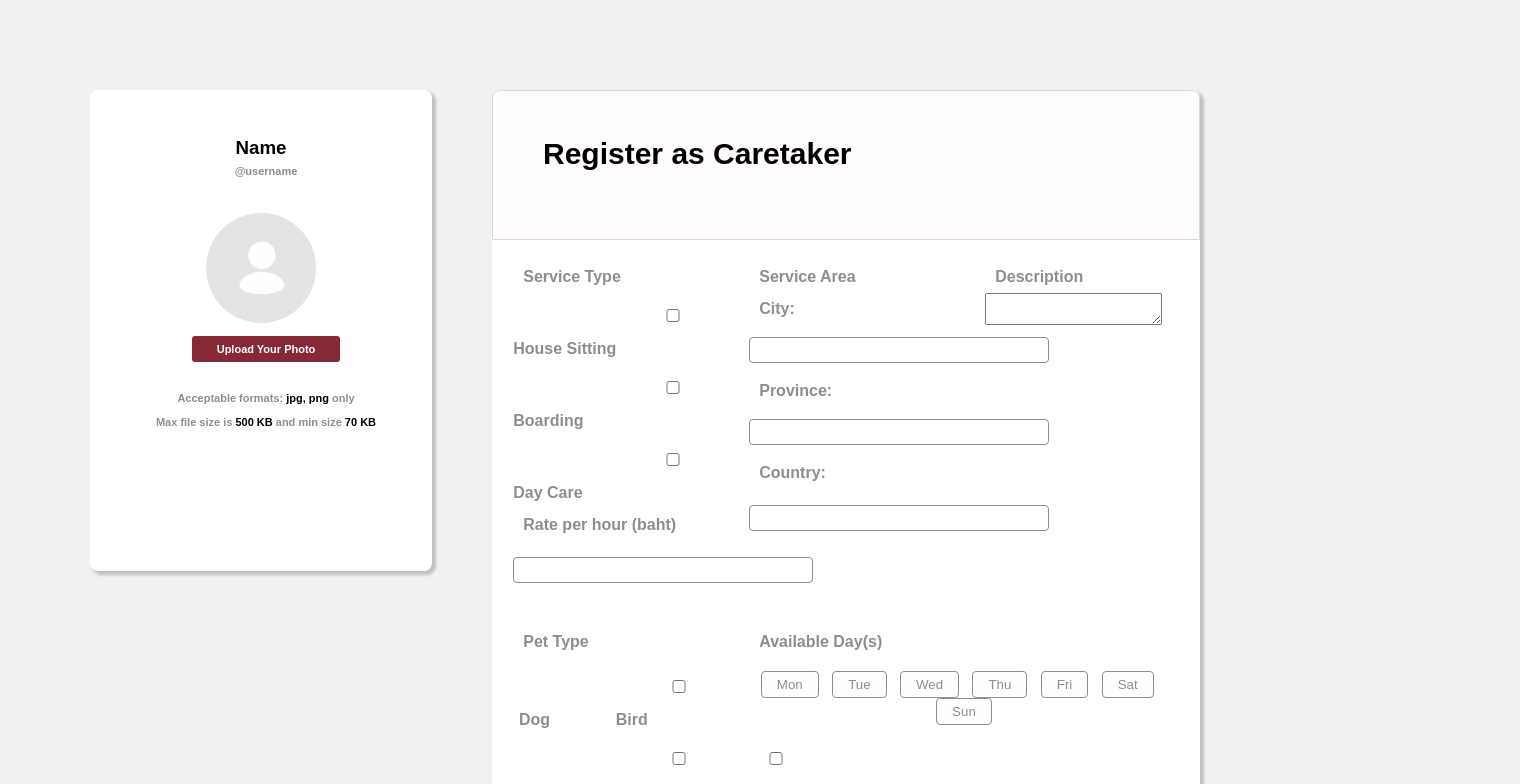
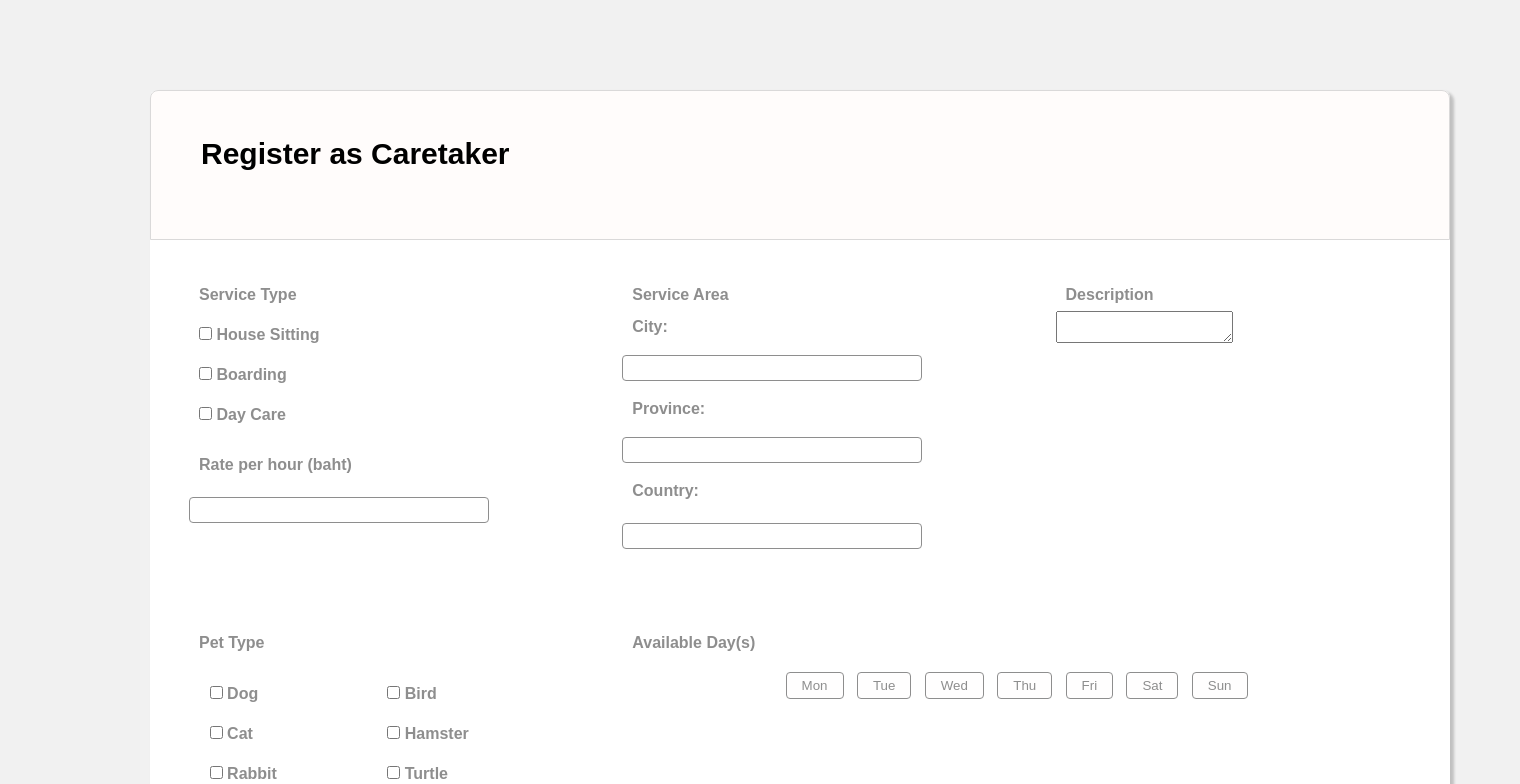
Before and after one commit to 2110336-SoftwareEngineering2/sec1_PCSD, a React (Create React App) app in the folder webapp/: page /register in a window 1280 px wide. Both pictures are taken after a click on the button "Next". Shown: the top 784 px of the page, 1520 px wide, since content can reach past the window. Built offline with nearby package versions, Linux system fonts and the light colour scheme.

Commit message:
update JobInfo

```diff
--- a/webapp/src/Register/Caretaker.js
+++ b/webapp/src/Register/Caretaker.js
@@ -4,13 +4,34 @@ import "./Caretaker.css"
 import UserProfile from "./UserProfile";
 import UserInfo from "./UserInfo"
 
-function Caretaker() {
-  return (
-      <div className="caretaker">
-          <UserProfile/>
-          <UserInfo infotype="Caretaker"/>
-      </div>
-  );
+//function Caretaker() {
+//  return (
+//      <div className="caretaker">
+//          <UserProfile/>
+//          <UserInfo infotype="Caretaker"/>
+//      </div>
+//  );
+//}
+
+class Caretaker extends React.Component {
+    constructor(props) {
+        super();
+        this.state = {isNext: false};
+        this.profileControl = this.profileControl.bind(this);
+    }
+
+    profileControl() {
+        this.setState({isNext: true});
+    }
+
+    render() {
+        return(
+            <div className="caretaker">
+                  {this.state.isNext ? null : <UserProfile/>}
+                  <UserInfo func={this.profileControl} infotype="Caretaker"/>
+            </div>
+        );
+    }
 }
 
 export default Caretaker;
--- a/webapp/src/Register/JobInfo.css
+++ b/webapp/src/Register/JobInfo.css
@@ -30,14 +30,17 @@
 
 [class*="col-"] {
     float: left;
-    padding: 3%;
+    padding: 30px;
     text-align: left;
 }
 
 /* container ---------------------------------------*/
-.availdays {
-    text-align: center;
-    margin-top: 13px;
+.jobinfobox {
+    height: 609px;
+}
+
+.jobinfo {
+    width: 100%;
 }
 
 .signupbutton {
@@ -68,7 +71,7 @@ button.signup {
 }
 
 /* label & input -----------------------------------*/
-.jobinfo label {
+.jobinfobox label {
     color: #8e8e8e;
     line-height: 2rem;
     font-weight: bold;
@@ -80,3 +83,7 @@ input.texting {
     padding: 3px;
     font-size: 16px;
 }
+
+input[type=checkbox] {
+    width: 13px;
+}
--- a/webapp/src/Register/JobInfo.js
+++ b/webapp/src/Register/JobInfo.js
@@ -4,20 +4,21 @@ import "./JobInfo.css"
 
 function JobInfo() {
   return (
-      <div className="jobinfo">
+      <div className="jobinfobox">
+          <div className="jonibfo">
               <form>
                     <div className="row">
                         <div className="col-4">
                             <label>Service Type</label><br/>
                             <label>
-                            <input type="checkbox" value="housesitting"/>House Sitting
+                                <input type="checkbox" value="housesitting"/>&nbsp;House Sitting
                             </label><br/>
                             <label>
-                            <input type="checkbox" value="boarding"/>Boarding
+                                <input type="checkbox" value="boarding"/>&nbsp;Boarding
                             </label><br/>
                             <label>
-                            <input type="checkbox" value="daycare"/>Day Care
-                        </label><br/>
+                                <input type="checkbox" value="daycare"/>&nbsp;Day Care
+                            </label><br/><br/>
                             <label>Rate per hour (baht)</label><br/>
                             <input className="texting" type="number"/>
                         </div>
@@ -38,24 +39,24 @@ function JobInfo() {
                             <div className="row">
                                 <div className="col-6">
                                     <label>
-                                    <input type="checkbox" value="dog"/>Dog
+                                        <input type="checkbox" value="dog"/>&nbsp;Dog
                                     </label><br/>
                                     <label>
-                                    <input type="checkbox" value="cat"/>Cat
+                                        <input type="checkbox" value="cat"/>&nbsp;Cat
                                     </label><br/>
                                     <label>
-                                    <input type="checkbox" value="rabbit"/>Rabbit
+                                        <input type="checkbox" value="rabbit"/>&nbsp;Rabbit
                                     </label>
                                 </div>
                                 <div className="col-6">
                                     <label>
-                                    <input type="checkbox" value="bird"/>Bird
+                                        <input type="checkbox" value="bird"/>&nbsp;Bird
                                     </label><br/>
                                     <label>
-                                    <input type="checkbox" value="hamster"/>Hamster
+                                        <input type="checkbox" value="hamster"/>&nbsp;Hamster
                                     </label><br/>
                                     <label>
-                                    <input type="checkbox" value="turtle"/>Turtle
+                                        <input type="checkbox" value="turtle"/>&nbsp;Turtle
                                     </label>
                                 </div>
                             </div>
@@ -71,6 +72,7 @@ function JobInfo() {
                         </div>
                     </div>
                 </form>
+            </div>
         </div>
   );
 }
--- a/webapp/src/Register/Register_info.css
+++ b/webapp/src/Register/Register_info.css
@@ -1,7 +1,3 @@
-.registerinfo{
-    width: 100%;
-}
-
 /* row & col initialization -----------------------*/
 .row {
     display: flex;
--- a/webapp/src/Register/UserInfo.css
+++ b/webapp/src/Register/UserInfo.css
@@ -9,6 +9,18 @@
     margin-left: 60px;
     margin-right: 70px;
 
+}
+
+.expand {
+    background-color: white;
+    text-align: center;
+    border-radius: 8px;
+    box-shadow: 3px 3px 3px 1px rgba(0,0,0,0.2);
+    width: 1300px;
+    height: 759px;
+    position: relative;
+    margin-left: 60px;
+    margin-right: 70px;
 }
 
 .nextbutton {
--- a/webapp/src/Register/UserInfo.js
+++ b/webapp/src/Register/UserInfo.js
@@ -6,16 +6,40 @@ import Register_header from "./Register_header";
 import JobInfo from "./JobInfo";
 import MyPet from "./MyPet";
 import SumPet from "./SumPet";
-function UserInfo(props) {
-  return (
-    <div className="userInfo">
-      <Register_header title={props.infotype}/>
-        <NextButton type={props.infotype}/>
-      {/*regis_header*/}
-      {/*regis_info*/}
-    </div>
+//function UserInfo(props) {
+//  return (
+//    <div className="userInfo">
+//      <Register_header title={props.infotype}/>
+//        <NextButton type={props.infotype}/>
+//      {/*regis_header*/}
+//      {/*regis_info*/}
+//    </div>
+//
+//  );
+//}
 
-  );
+class UserInfo extends React.Component {
+    constructor(props) {
+        super();
+        this.state = {classname: "userInfo"};
+        this.changeClassName = this.changeClassName.bind(this);
+    }
+
+    changeClassName() {
+        this.setState({classname: "expand"});
+        this.props.func();
+    }
+
+    render() {
+        return(
+            <div className={this.state.classname}>
+              <Register_header title={this.props.infotype}/>
+                <NextButton func={this.changeClassName} type={this.props.infotype}/>
+              {/*regis_header*/}
+              {/*regis_info*/}
+            </div>
+        );
+    }
 }
 
 export default UserInfo;
@@ -29,6 +53,7 @@ class NextButton extends React.Component {
 
     clickedNext(event) {
         this.setState({isNext: true});
+        this.props.func();
     }
 
     render() {
```
Lines whose indentation alone changed are shown as unchanged.
